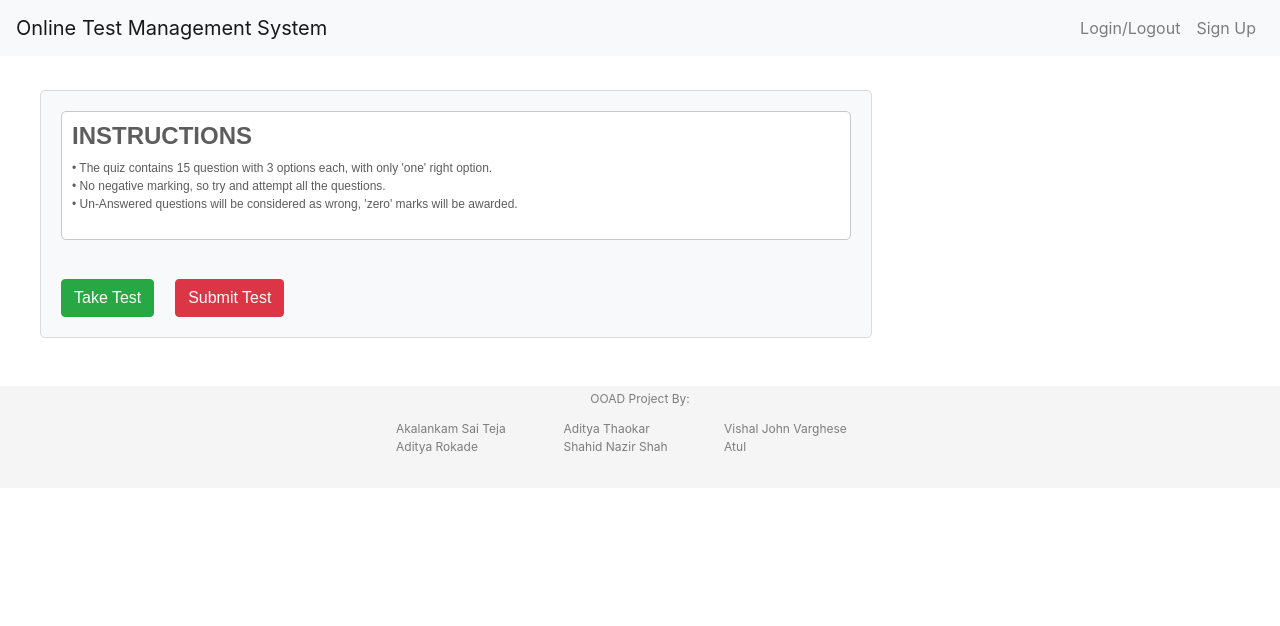
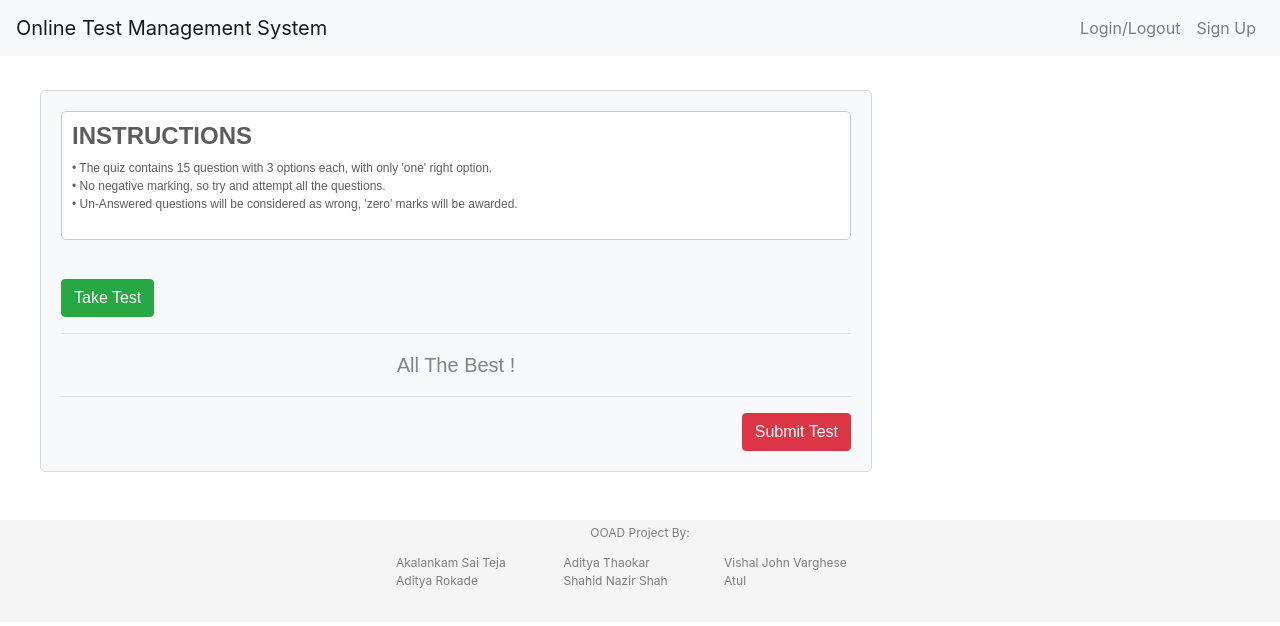
Before and after one commit to AdityaThaokar/OTMS-Angular-SpringBoot, an Angular app in the folder Frontend/: page /Quiz in a window 1280 px wide. Shown: the top 626 px of the page. Built offline with nearby package versions, Linux system fonts and the light colour scheme.

Commit message:
Update form-quiz.component.html

```diff
--- a/Frontend/src/app/Question/form-quiz.component.html
+++ b/Frontend/src/app/Question/form-quiz.component.html
@@ -119,7 +119,8 @@ footer {
 
       </div>
   <article>
-    <form>
+    <form >
+
      <div style="border: solid rgb(202, 201, 201) 1px" class="instructions">
      <h4><b>INSTRUCTIONS</b></h4>
      <p>• The quiz contains 15 question with 3 options each, with only 'one' right option.<br>
@@ -127,21 +128,25 @@ footer {
       • Un-Answered questions will be considered as wrong, 'zero' marks will be awarded.</p>
      </div>
      <br>
-     <div *ngFor="let q of questions;let i = index">
-       <div style="text-decoration:bold;" >{{q.questionId}}. {{q.questionContent}}</div>
+     <button class="btn btn-success " type="button" (click)="getQuestions()">Take Test</button>
+     <hr>
+
+     <div *ngFor="let q of questions;let i = index" style="font-size: 16px; font-weight: 500;text-align: left;margin-left:10px">
+       <div style="text-decoration:bold;" >Qu. {{q.questionId}}. {{q.questionContent}}</div>
          <!--<div>{{q.questionContent}}</div>-->
           <div class="form-check">
-            <input type="checkbox" value="1" class="check-form-input"  (click)="getSelectedOption(1,i)">{{q.option1}}</div>
+            <input type="checkbox" class="form-check-input" value="1" class="check-form-input"  (click)="getSelectedOption(1,i)">&nbsp;{{q.option1}}</div>
             <div class="form-check">
-              <input type="checkbox" value="2" class="check-form-input" (click)="getSelectedOption(2,i)">{{q.option2}}</div>
+              <input type="checkbox" class="form-check-input" value="2" class="check-form-input" (click)="getSelectedOption(2,i)">&nbsp;{{q.option2}}</div>
             <div class="form-check">
-               <input type="checkbox" value="3" class="check-form-input" (click)="getSelectedOption(3,i)">{{q.option3}}</div>
-      </div>
+               <input type="checkbox" class="form-check-input" value="3" class="check-form-input" (click)="getSelectedOption(3,i)">&nbsp;{{q.option3}}</div>
+          <hr>
+              </div>
+          <p style="text-align: center;color: rgb(132, 132, 132);font-size: 20px;">All The Best !</p>
+     <hr>
+          <button class="btn btn-danger " style="float:right;"type="button" [disabled]="clicked"  (click)="getMarks(); clicked = true;">Submit Test</button>
+
 </form>
-<button class="btn btn-success " type="button" (click)="getQuestions()">Take Test</button>
-&nbsp;
-<button class="btn btn-danger " type="button" [disabled]="clicked"  (click)="getMarks(); clicked = true;">Submit Test</button>
-
   </article>
 </section>
 
```
